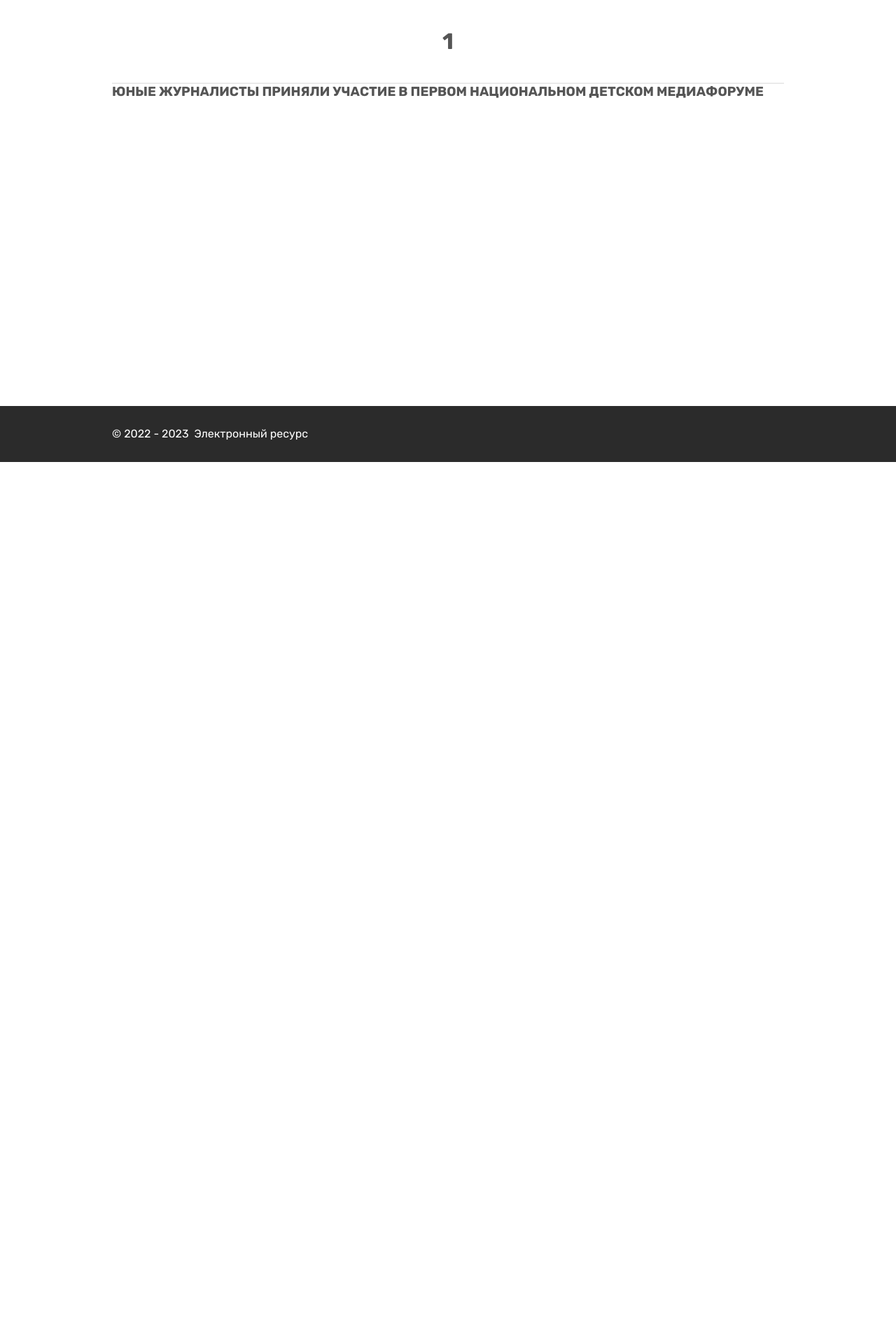
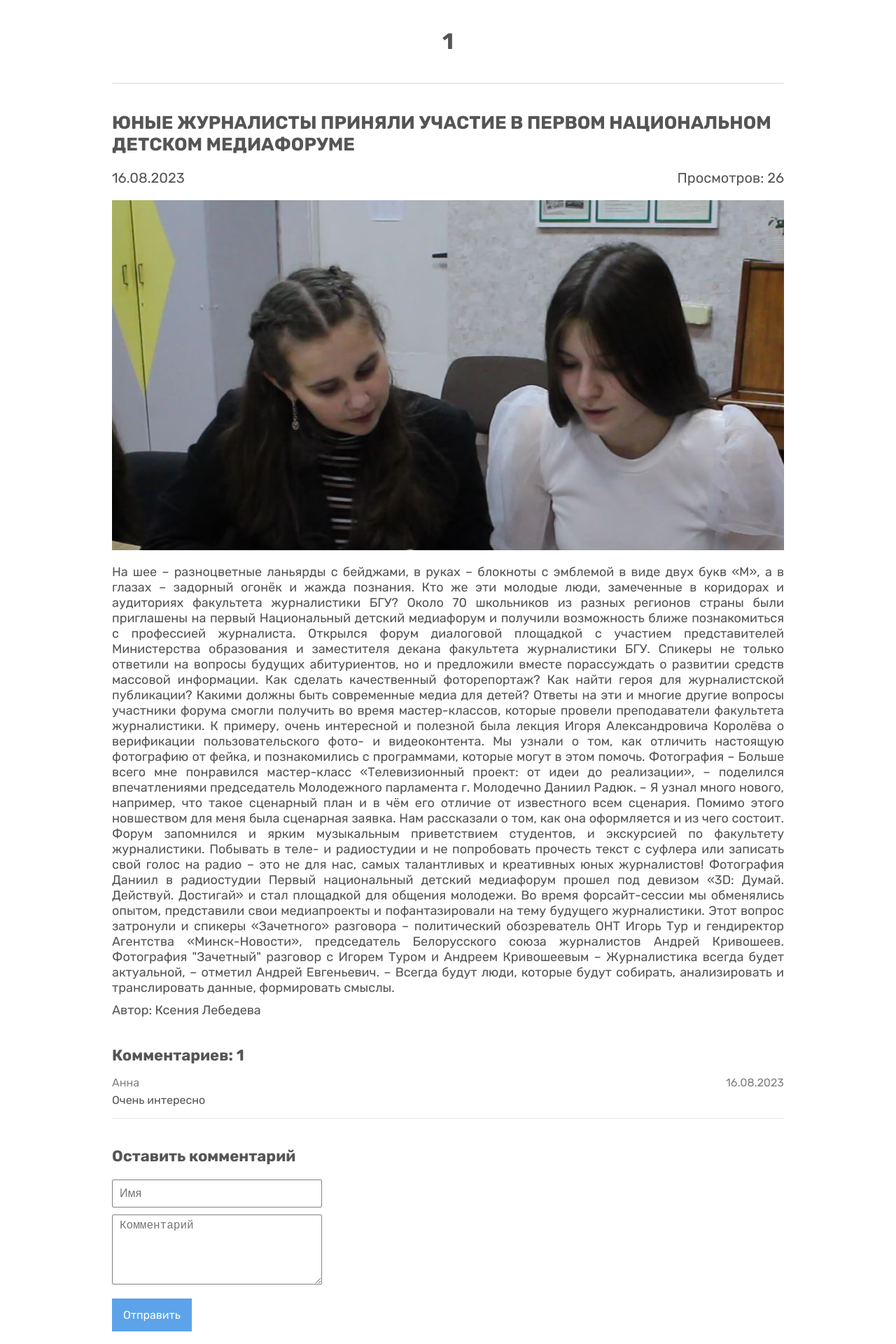
Before and after one commit to dmitry-shul/elgazeta, a Next.js app: page /1/1 in a window 1280 px wide. Shown: the part 140-2060 px from the top of the page at 70% size. Before the commit the page ends 800 px from the top, so only its background shows below. Built offline with nearby package versions, Linux system fonts and the light colour scheme.

Commit message:
finish Post page

```diff
--- a/src/pages/[rubric]/[post]/Post.module.css
+++ b/src/pages/[rubric]/[post]/Post.module.css
@@ -11,3 +11,81 @@
   border-bottom: 2px solid #EAEAEA;
   text-align: center;
 }
+
+.post {
+  padding: 40px 0;
+}
+
+.post h3 {
+  font-size: 26px;
+}
+
+.date_view {
+  display: flex;
+  justify-content: space-between;
+  font-size: 20px;
+  margin: 20px 0;
+}
+
+.richText {
+  font-size: 18px;
+  margin: 20px 0 10px 0;
+  text-align: justify;
+}
+
+.comments {
+  font-size: 16px;
+  margin-top: 40px;
+}
+
+.comments__name {
+  width: 300px;
+  height: 40px;
+  border: 1px solid grey;
+  border-radius: 2px;
+  font-size: 16px;
+  padding: 6px 10px;
+  margin-bottom: 10px;
+}
+
+.comments__text {
+  width: 300px;
+  height: 100px;
+  border: 1px solid grey;
+  border-radius: 2px;
+  font-size: 16px;
+  padding: 6px 10px;
+}
+
+.commentBtn {
+  background: rgb(92, 163, 233);
+  color: #fff;
+  padding: 14px 16px;
+  display: inline-block;
+  cursor: pointer;
+}
+
+.commentBtn:hover {
+  opacity: 0.9;
+}
+
+
+
+@media screen and (max-width: 460px) {
+	.post h3 {
+    font-size: 20px;
+  }
+  .date_view {
+    font-size: 16px;
+  }
+}
+
+@media screen and (max-width: 360px) {
+	.comments__name {
+    width: 100%;
+  }
+
+  .comments__text {
+    width: 100%;
+  }
+}
--- a/src/pages/[rubric]/[post]/index.jsx
+++ b/src/pages/[rubric]/[post]/index.jsx
@@ -22,6 +22,37 @@ const Post = () => {
           <div className={styles.post}>
             <h3>ЮНЫЕ ЖУРНАЛИСТЫ ПРИНЯЛИ УЧАСТИЕ В ПЕРВОМ НАЦИОНАЛЬНОМ ДЕТСКОМ МЕДИАФОРУМЕ</h3>
 
+            <div className={styles.date_view}>
+              <div>16.08.2023</div>
+              <div>Просмотров: 26</div>
+            </div>
+
+            <div className={styles.mainImage} style={{backgroundImage: "url(/assets/images/1rub.jpg)", width: "100%", height: "500px"}}></div>
+
+            <div className={styles.richText}>{text}</div>
+
+            <div style={{fontSize: "18px"}}>Автор: Ксения Лебедева</div>
+
+            <div className={styles.comments}>
+              <h3 style={{fontSize: "22px"}}>Комментариев: 1</h3>
+
+              <div style={{margin: "16px 0", borderBottom: "1px solid #EAEAEA", padding: "0 0 16px 0"}}>
+                <div style={{display: "flex", justifyContent: "space-between", marginBottom: "6px", color: "grey"}}>
+                  <div>Анна</div>
+                  <div>16.08.2023</div>
+                </div>
+                <div>Очень интересно</div>
+              </div>
+
+              <div style={{marginTop: "40px"}}>
+                <h4 style={{fontSize: "22px"}}>Оставить комментарий</h4>
+                <div style={{margin: "20px 0", display: "flex", flexDirection: "column"}}>
+                  <input type="text" placeholder="Имя" className={styles.comments__name} />
+                  <textarea placeholder="Комментарий" className={styles.comments__text}></textarea>
+                </div>
+                <div className={styles.commentBtn}>Отправить</div>
+              </div>
+            </div>
 
           </div>
         </div>
@@ -41,3 +72,19 @@ const getTitle = (query) => {
   let rubricTitle = c[0].toUpperCase() + c.slice(1)
   return {postTitle, rubricTitle};
 }
+
+
+const text = `На шее – разноцветные ланьярды с бейджами, в руках – блокноты с эмблемой в виде двух букв «М», а в глазах – задорный огонёк и жажда познания. Кто же эти молодые люди, замеченные в коридорах и аудиториях факультета журналистики БГУ? Около 70 школьников из разных регионов страны были приглашены на первый Национальный детский медиафорум и получили возможность ближе познакомиться с профессией журналиста.
+Открылся форум диалоговой площадкой с участием представителей Министерства образования и заместителя декана факультета журналистики БГУ. Спикеры не только ответили на вопросы будущих абитуриентов, но и предложили вместе порассуждать о развитии средств массовой информации.
+Как сделать качественный фоторепортаж? Как найти героя для журналистской публикации? Какими должны быть современные медиа для детей? Ответы на эти и многие другие вопросы участники форума смогли получить во время мастер-классов, которые провели преподаватели факультета журналистики.
+К примеру, очень интересной и полезной была лекция Игоря Александровича Королёва о верификации пользовательского фото- и видеоконтента. Мы узнали о том, как отличить настоящую фотографию от фейка, и познакомились с программами, которые могут в этом помочь.
+Фотография
+– Больше всего мне понравился мастер-класс «Телевизионный проект: от идеи до реализации», – поделился впечатлениями председатель Молодежного парламента г. Молодечно Даниил Радюк. – Я узнал много нового, например, что такое сценарный план и в чём его отличие от известного всем сценария. Помимо этого новшеством для меня была сценарная заявка. Нам рассказали о том, как она оформляется и из чего состоит.
+Форум запомнился и ярким музыкальным приветствием студентов, и экскурсией по факультету журналистики. Побывать в теле- и радиостудии и не попробовать прочесть текст с суфлера или записать свой голос на радио – это не для  нас, самых талантливых и креативных юных журналистов!
+Фотография
+Даниил в радиостудии
+Первый национальный детский медиафорум прошел под девизом «3D: Думай. Действуй. Достигай» и  стал площадкой для общения  молодежи. Во время форсайт-сессии мы обменялись опытом, представили свои медиапроекты и пофантазировали на тему будущего журналистики.
+Этот вопрос затронули и спикеры «Зачетного» разговора – политический обозреватель ОНТ Игорь Тур и гендиректор Агентства «Минск-Новости», председатель Белорусского союза журналистов Андрей Кривошеев.
+Фотография
+"Зачетный" разговор с Игорем Туром и Андреем Кривошеевым
+– Журналистика всегда будет актуальной, – отметил Андрей Евгеньевич. – Всегда будут люди, которые  будут собирать, анализировать и транслировать данные, формировать смыслы.`
```
